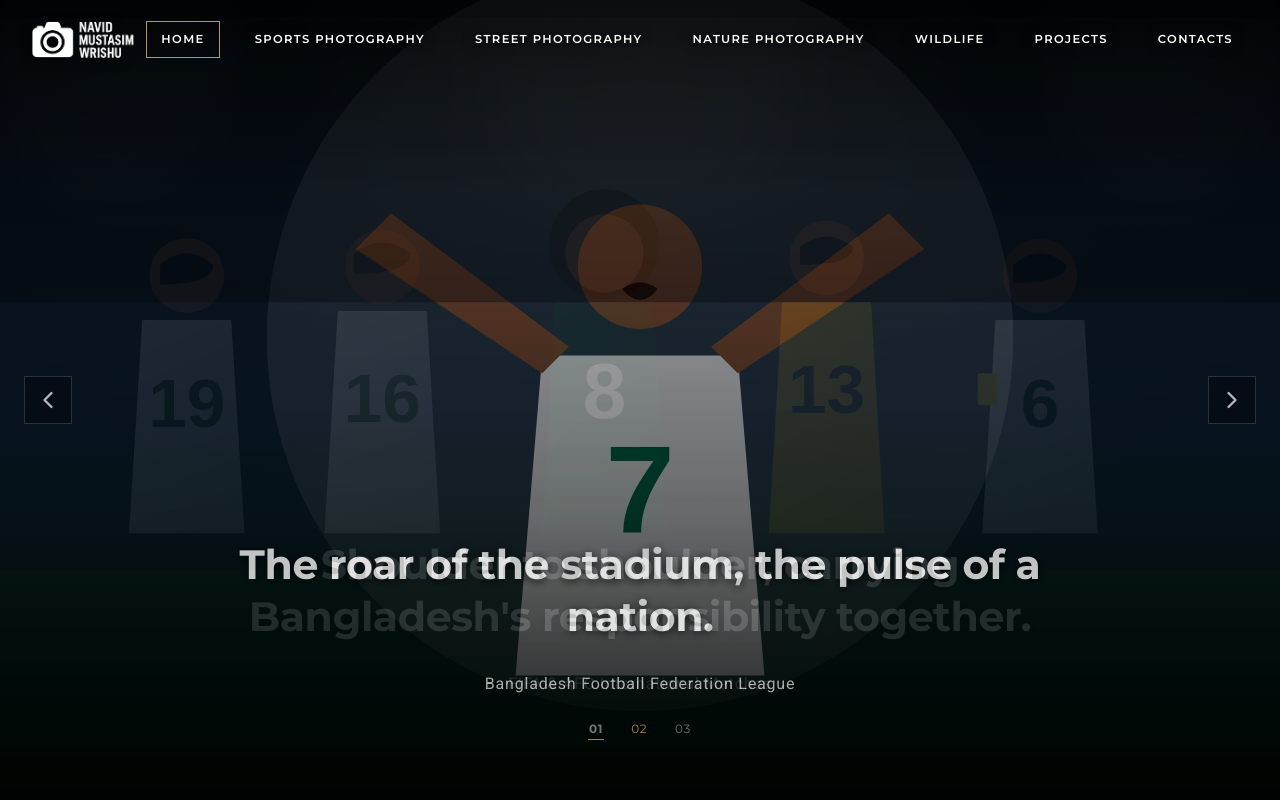
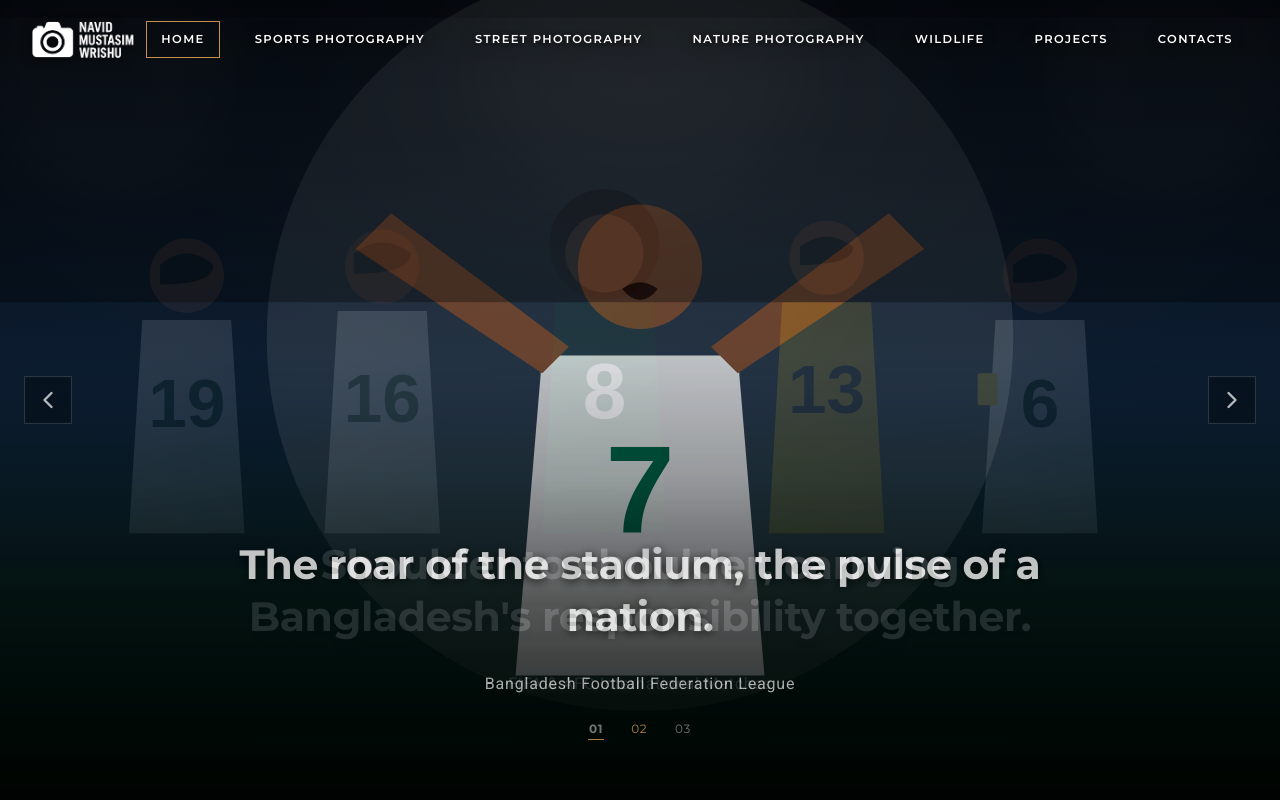
Before and after one commit to rahatcodes/photography-wrishu, a React (Vite) app: page / in a window 1280 px wide. Shown: the top 800 px of the page. Built offline with nearby package versions, Linux system fonts and the light colour scheme; no server answers.

Commit message:
feat(UpdateUI)--feather hero overlay gradient with zero opacity at top

```diff
--- a/src/styles/components.css
+++ b/src/styles/components.css
@@ -203,9 +203,10 @@
   inset: 0;
   background: linear-gradient(
     180deg,
-    rgba(0, 0, 0, 0.45) 0%,
-    rgba(0, 0, 0, 0.15) 25%,
-    rgba(0, 0, 0, 0.45) 65%,
+    rgba(0, 0, 0, 0) 0%,
+    rgba(0, 0, 0, 0) 45%,
+    rgba(0, 0, 0, 0.2) 60%,
+    rgba(0, 0, 0, 0.55) 75%,
     rgba(0, 0, 0, 0.9) 100%
   );
   display: flex;
@@ -213,12 +214,14 @@
   justify-content: flex-end;
   padding: 0 40px 60px;
   z-index: 3;
+  pointer-events: none;
 }
 
 .hero-content {
   max-width: 900px;
   margin: 0 auto;
   text-align: center;
+  pointer-events: auto;
 }
 
 .hero-title {
```
